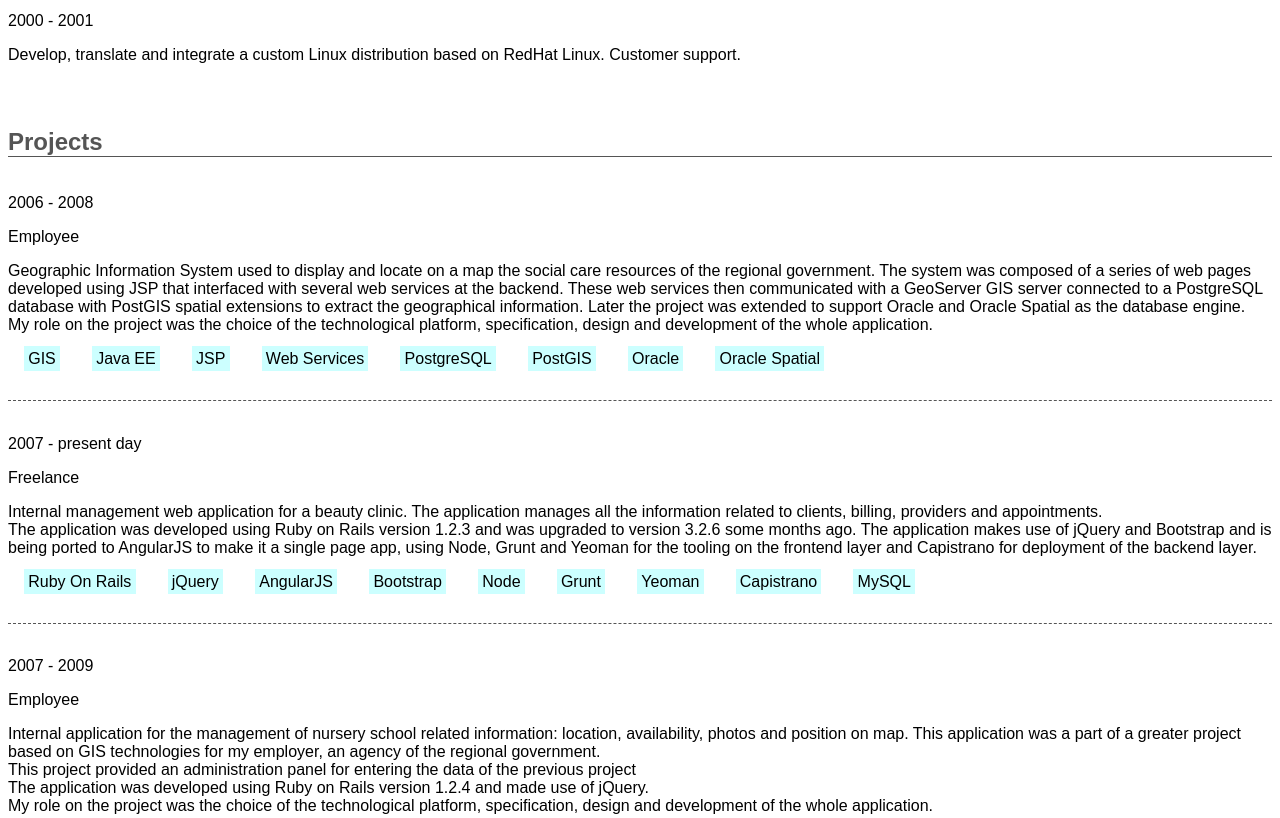
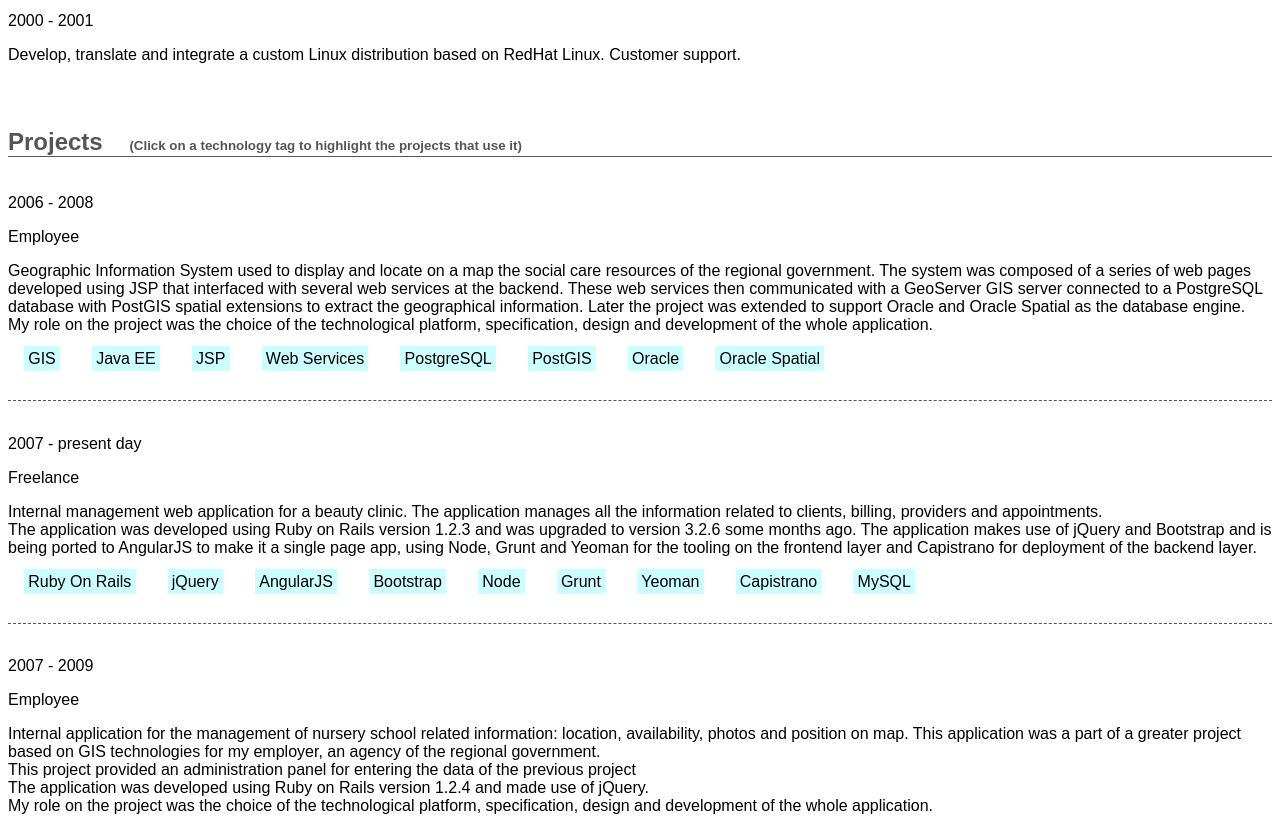
Before and after one commit to dsthode/cv, a plain HTML site: page index.html in a window 1280 px wide. Shown: the part 1060-1878 px from the top of the page. Drawn offline with Linux system fonts and the light colour scheme.

Commit message:
Added some missing technologies

```diff
--- a/index.html
+++ b/index.html
@@ -6,6 +6,12 @@
 	<style rel="stylesheet" type="text/css">
 		body {
 			font-family: sans-serif;
+		}
+		.small {
+			font-size: 10pt;
+			clear: none;
+			display: inline;
+			padding-left: 2em;
 		}
 		.photo {
 			float: left;
@@ -104,7 +110,7 @@
 		</div>
 	</section>
 	<section>
-		<h1>Projects</h1>
+		<h1>Projects<span class="small">(Click on a technology tag to highlight the projects that use it)</span></h1>
 		<div class="project">
 			<a name="p1"></a>
 			<p class="timespan">2006 - 2008</p>
@@ -146,7 +152,7 @@
 			<p class="project-type">Employee</p>
 			<p class="description">Internal system designed to enhance the information available from the call center platform. The system was composed of web services developed using Java EE with Enterprise Beans (web services and data access), and a client application made with .Net Framework on Visual Basic .Net. The system also relied on a messaging layer implemented with Apache ActiveMQ for the coordination of the client/server communication.<br/>
 	My role on the project was the choice of the technological platform, and lead the design and development team based on the specifications provided.</p>
-	<p class="keywords"><span data-keyword="javaee">Java EE</span><span data-keyword="enterprisebeans">Enterprise Beans</span><span data-keyword="postgresql">PostgreSQL</span><span data-keyword="netframework">.Net Framework</span><span data-keyword="visualbasic.net">Visual Basic .Net</span><span data-keyword="activemq">Apache ActiveMQ</span></p>
+	<p class="keywords"><span data-keyword="javaee">Java EE</span><span data-keyword="webservices">Web Services</span><span data-keyword="enterprisebeans">Enterprise Beans</span><span data-keyword="postgresql">PostgreSQL</span><span data-keyword="netframework">.Net Framework</span><span data-keyword="visualbasic.net">Visual Basic .Net</span><span data-keyword="activemq">Apache ActiveMQ</span></p>
 		</div>
 		<div class="project">
 			<a name="p6"></a>
@@ -162,7 +168,7 @@
 			<p class="description">Internal system designed to enhance the information available from the call center platform. The system was composed of web services developed using .Net Framework with the Web Communication Foundation (web services) and LINQ (data access), and a client application made with .Net Framework on Visual C#. The system also reliend on a mesaging layer implemented with Apacje ActiveMQ for the coordination of the client/server communication.<br/>
 			This system is a rewrite of the previous one using a different technology stack.<br/>
 	My role on the project was the choice of the technological platform, and lead the design and development team based on the specifications provided.</p>
-	<p class="keywords"><span data-keyword="netframework">.Net Framework</span><span data-keyword="wcf">WCF</span><span data-keyword="visualcsharp">Visual C#</span><span data-keyword="mssqlserver">MSSQL Server</span><span data-keyword="activemq">Apache ActiveMQ</span></p>
+	<p class="keywords"><span data-keyword="netframework">.Net Framework</span><span data-keyword="wcf">WCF</span><span data-keyword="webservices">Web Services</span><span data-keyword="visualcsharp">Visual C#</span><span data-keyword="mssqlserver">MSSQL Server</span><span data-keyword="activemq">Apache ActiveMQ</span></p>
 		</div>
 		<div class="project">
 			<a name="p8"></a>
```
